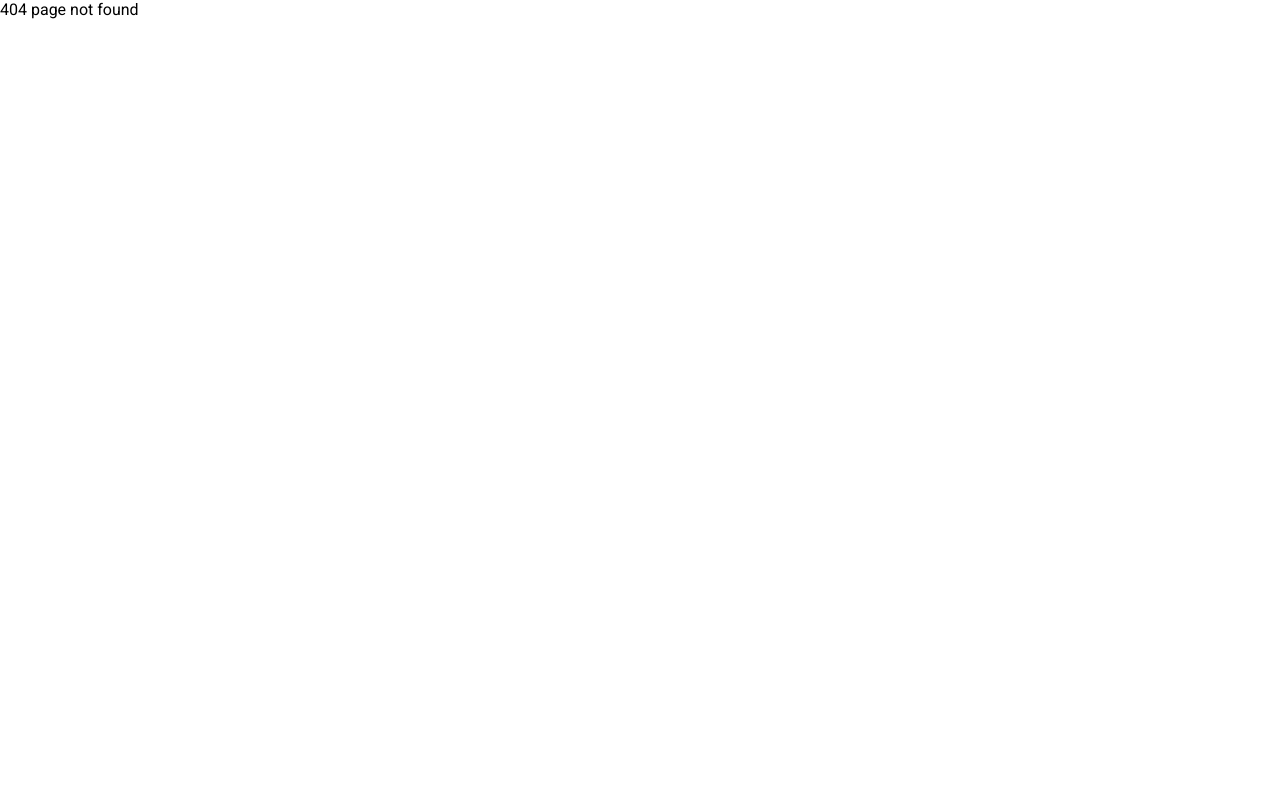
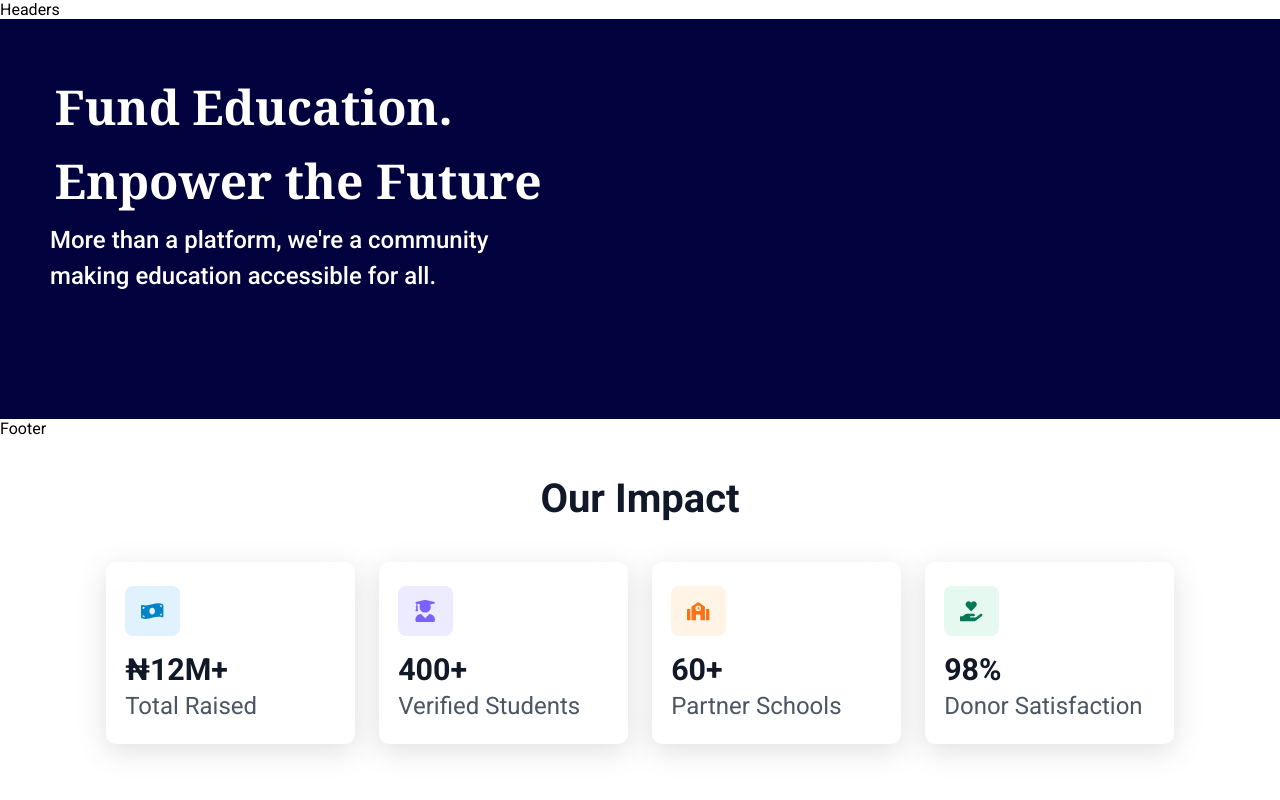
Before and after one commit to amosleoamadi/EduFund, a React (Vite) app: page /about in a window 1280 px wide. Before the commit this address had no page. Shown: the top 800 px of the page. Built offline with nearby package versions, Linux system fonts and the light colour scheme.

Commit message:
Aboutpage

```diff
--- a/package.json
+++ b/package.json
@@ -18,6 +18,7 @@
     "react-dom": "^19.1.1",
     "react-hot-toast": "^2.6.0",
     "react-icon": "^1.0.0",
+    "react-icons": "^5.5.0",
     "react-redux": "^9.2.0",
     "react-router-dom": "^7.9.4",
     "react-toastify": "^11.0.5",
--- /dev/null
+++ b/src/components/styles/About.css
@@ -0,0 +1,131 @@
+
+.Hero_container{
+    width: 100%;
+    height: 50vh;
+    background: rgb(2, 2, 63);
+}
+.container{
+    width: 50%;
+    height: 100%;
+    padding: 50px;
+}
+.text{
+  font-weight: 700;
+  font-family: Cambria, Cochin, Georgia, Times, 'Times New Roman', serif;
+  font-size: 3rem;
+  color: white;
+  padding: 0.3rem;
+
+}
+.text2{
+    font-weight: 500;
+    color: white;
+    font-size: 1.5rem;
+    margin-top: 0.5rem;
+}
+.impact-section {
+  text-align: center;
+  margin: 3.5rem auto;
+  max-width: 1100px;
+  padding: 0 1rem;
+}
+
+.impact-title {
+  font-size: 2.5rem;
+  font-weight: 700;
+  color: #111827;
+  margin-bottom: 2.5rem;
+}
+
+.impact-container {
+  display: grid;
+  grid-template-columns: repeat(4, 1fr);
+  gap: 1.5rem;
+  justify-content: center;
+}
+
+.impact-card {
+  background: #ffffff;
+  border-radius: 10px;
+  box-shadow: rgba(100, 100, 111, 0.2) 0px 7px 29px 0px;
+  padding: 1.5rem 1.2rem;
+  text-align: left;
+  transition: all 0.3s ease;
+}
+
+.impact-card:hover {
+  transform: translateY(-4px);
+  box-shadow: 0 6px 12px rgba(0,0,0,0.12);
+}
+
+.icon-box {
+  width: 55px;
+  height: 50px;
+  border-radius: 8px;
+  display: flex;
+  align-items: center;
+  justify-content: center;
+  font-size: 1.4rem;
+  margin-bottom: 1rem;
+}
+
+.impact-info h3 {
+  font-size: 1.9rem;
+  font-weight: 700;
+  color: #111827;
+  margin: 0;
+}
+
+.impact-info p {
+  font-size: 1.5rem;
+  color: #4B5563;
+  margin-top: 0.3rem;
+}
+.body{
+    width: 100%;
+    height: 50%;
+    display: flex;
+    justify-content: center;
+    align-items: center;
+}
+.body >h1{
+    font-size: 2.5rem;
+    font-size: 700;
+    margin-bottom: 10px;
+}
+.body >p{
+    font-size: 1.2rem;
+
+}
+
+
+@media (max-width: 1024px) {
+  .impact-container {
+    grid-template-columns: repeat(2, 1fr);
+    gap: 1.2rem;
+  }
+}
+
+
+@media (max-width: 600px) {
+  .impact-container {
+    grid-template-columns: repeat(2, 1fr);
+    gap: 1rem;
+  }
+
+  .impact-card {
+    padding: 1rem;
+  }
+
+  .impact-title {
+    font-size: 1.6rem;
+  }
+
+  .impact-info h3 {
+    font-size: 1.2rem;
+  }
+
+  .impact-info p {
+    font-size: 0.85rem;
+  }
+}
--- a/src/pages/About/AboutPage.jsx
+++ b/src/pages/About/AboutPage.jsx
@@ -1,7 +1,77 @@
-import React from "react";
+import React from 'react'
+import { FaMoneyBillWave, FaUserGraduate, FaSchool, FaHandHoldingHeart } from "react-icons/fa";
+import "../../components/styles/About.css"
 
-const AboutPage = () => {
-  return <div>AboutPage</div>;
-};
+const About = () => {
+    const impact =[
+         {
+      id: 1,
+      icon: <FaMoneyBillWave />,
+      amount: "₦12M+",
+      description: "Total Raised",
+      color: "#0284C7",
+      bg: "#E0F2FE",
+    },
+    {
+      id: 2,
+      icon: <FaUserGraduate />,
+      amount: "400+",
+      description: "Verified Students",
+      color: "#7B61FF",
+      bg: "#ECEBFF",
+    },
+    {
+      id: 3,
+      icon: <FaSchool />,
+      amount: "60+",
+      description: "Partner Schools",
+      color: "#F97316",
+      bg: "#FFF4E5",
+    },
+    {
+      id: 4,
+      icon: <FaHandHoldingHeart />,
+      amount: "98%",
+      description: "Donor Satisfaction",
+      color: "#047857",
+      bg: "#E5F9F0",
+    },
+    ]
+  return (
+    <div className='Hero_container'>
+        <div className='container'>
+             <h1 className='text'>Fund Education.</h1>
+             <h1 className='text'>Enpower the Future</h1>
+            <p className='text2'>More than a platform, we're a community </p>
+             <p className='text2'>making education accessible for all.</p>
+        </div>
+      <section className="impact-section">
+      <h1 className="impact-title">Our Impact</h1>
+      <div className="impact-container">
+        {impact.map((item) => (
+          <div className="impact-card" key={item.id}>
+            <div
+              className="icon-box"
+              style={{ backgroundColor: item.bg, color: item.color }}
+            >
+              {item.icon}
+            </div>
+            <div className="impact-info">
+              <h3>{item.amount}</h3>
+              <p>{item.description}</p>
+            </div>
+          </div>
+        ))}
+      </div>
+    </section>
+    <div className='body'>
+        <h1>We are Edufund</h1>
+        <p>We are a community driven crowdfunding platform committed to making education accessible to every student, regardless of their financial</p>
+        <p>background. We connect students who need support to sponsors and oragnization willing to help fund their academic dreams.Through</p>
+        <p>tranperancy,trust, and inovation, we're building a bridge between opportunity and education </p>
+    </div>
+    </div>
+  )
+}
 
-export default AboutPage;
+export default About
--- a/src/router/Router.jsx
+++ b/src/router/Router.jsx
@@ -9,6 +9,7 @@ import Policy from "../auth/terms/Policy";
 import EmailVerification from "../auth/EmailVerification";
 import RouterError from "./RouterError";
 import ResetPassword from "../auth/ResetPassword";
+import About from "../pages/About/AboutPage";
 
 export const Element = createBrowserRouter([
   {
@@ -23,6 +24,9 @@ export const Element = createBrowserRouter([
         index: true,
         element: <Homepage />,
       },
+      {
+        path: "about", element:<About/>
+      }
     ],
   },
   {
```
Also changed, not shown: 1 other file (tests, documents, lock files or other folders).
